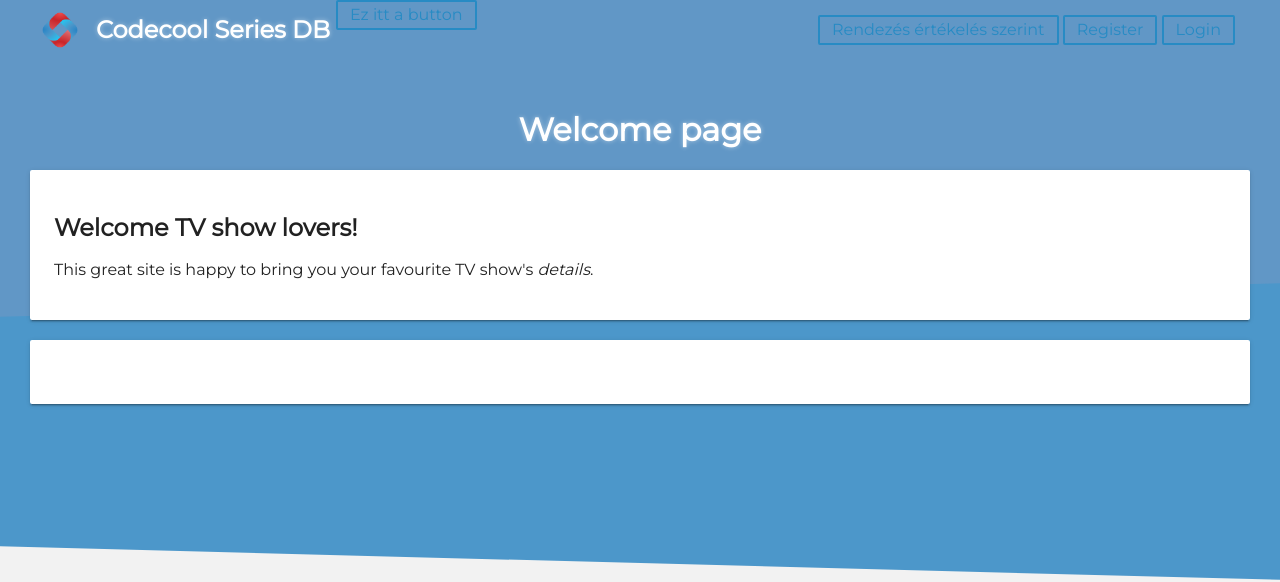
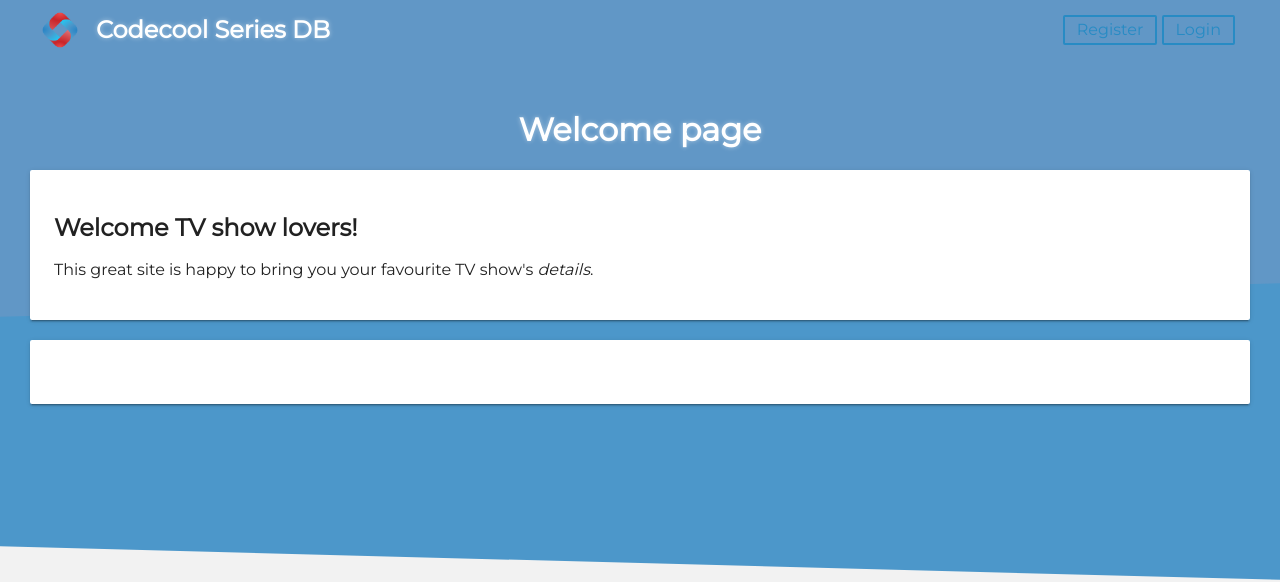
Before and after one commit to zsofikassai/codecool-series, a Flask app: page / in a window 1280 px wide. Shown: the top 582 px of the page. Run offline with Flask 2, Linux system fonts and the light colour scheme; data that the repository does not hold is empty; some libraries are stand-ins or nearby versions.

Commit message:
Refactor main page

```diff
--- a/templates/index.html
+++ b/templates/index.html
@@ -37,11 +37,10 @@
         <img id="header-logo" src="{{ url_for('static', filename='assets/codecool-logo.png') }}" alt="Codecool Logo">
         <span id="header-title" class="title">Codecool Series DB</span>
         <div id="header-auth">
-            <button type="button"> Rendezés értékelés szerint </button>
             <button type="button" id="bt-register">Register</button>
             <button type="button" id="bt-login">Login</button>
         </div>
-        <div> <button type="button"> Ez itt a button</button> </div>
+
     </header>
     <section>
         <h1 class="title text-center">Welcome page</h1>
```
